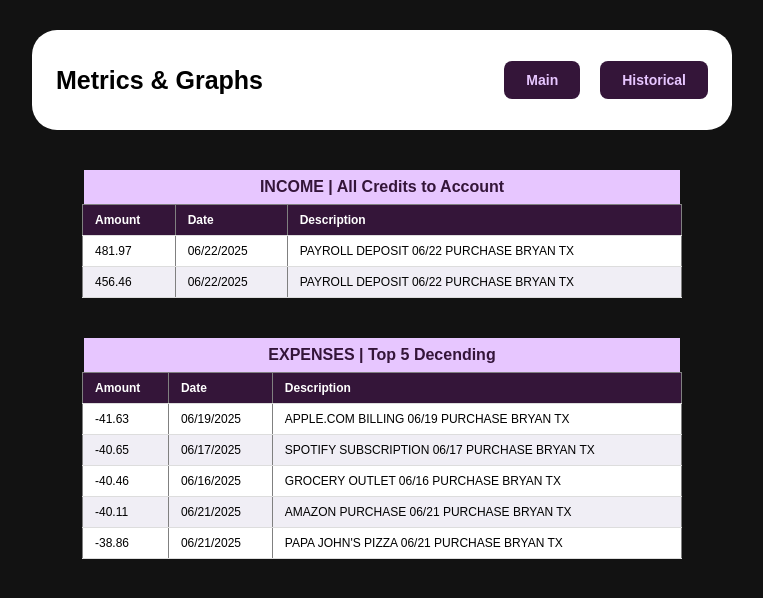
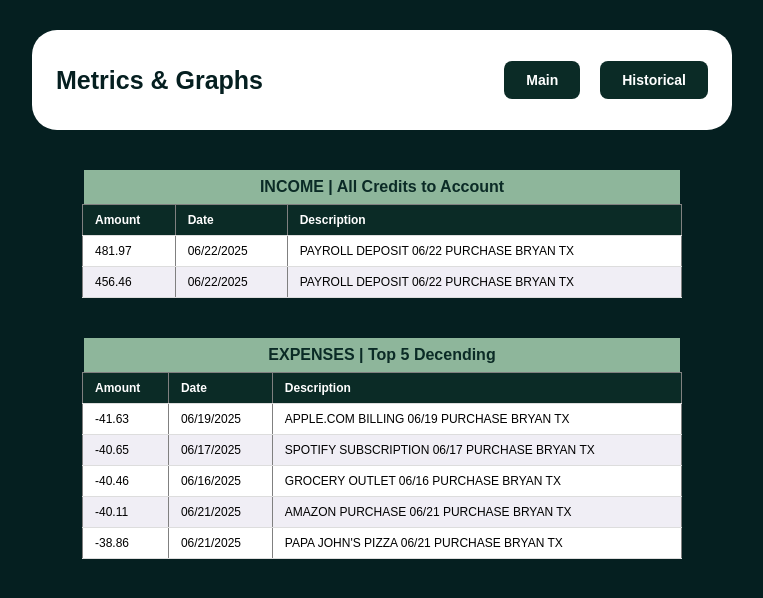
Before and after one commit to ashtontheanalyst/python-finance-app, a Flask app: page / in a window 1280 px wide. Shown: the top 598 px of the page, without its empty margins (258-1021 px from the left). Run offline with Flask 3, Linux system fonts and the light colour scheme.

Commit message:
Different color palette

```diff
--- a/static/styles.css
+++ b/static/styles.css
@@ -3,10 +3,15 @@ bg-         #121212
 lightbg-    #3b3b3b
 accent-     #e7c6ff
 darkaccent- #341539
+
+Greens:
+bg-         #051F20
+dark-       #0B2B26
+lighter-    #8EB69B
 */
 
 body{
-    background-color: #121212;
+    background-color: #051F20;
     margin: 10px;
 }
 
@@ -37,6 +42,7 @@ body{
 }
 
 .headerText{
+    color: #051F20;
     font-family: sans-serif;
     font-size: 25px;
 }
@@ -49,8 +55,8 @@ body{
 
 /*Button class itself, defines what they are*/
 .headerButton{
-    background: #341539;
-    color: #e7c6ff;
+    background: #0B2B26;
+    color: #ffffff;
     border: none;
     /*Controls the size of the buttons*/
     padding: 12px 22px;
@@ -64,8 +70,8 @@ body{
 
 /*What happens to buttons on hover*/
 .headerButton:hover{
-    background: #e7c6ff;
-    color: #341539;
+    background: #8EB69B;
+    color: #0B2B26;
 }
 
 
@@ -99,8 +105,8 @@ wrap when the screen is small (make vertical)*/
     font-family: sans-serif;
     font-size: 16px;
     font-weight: bold;
-    background-color: #e7c6ff;
-    color: #341539;
+    background-color: #8EB69B;
+    color: #0B2B26;
     padding: 8px;
     margin-bottom: 0px;
     margin-top: 10px;
@@ -124,7 +130,7 @@ wrap when the screen is small (make vertical)*/
   }
 
   .styled-table thead {
-    background-color: #341539;    /* your dark accent */
+    background-color: #0B2B26;    /* your dark accent */
     color: #ffffff;                /* your accent */
     font-weight: bold;
   }
```
